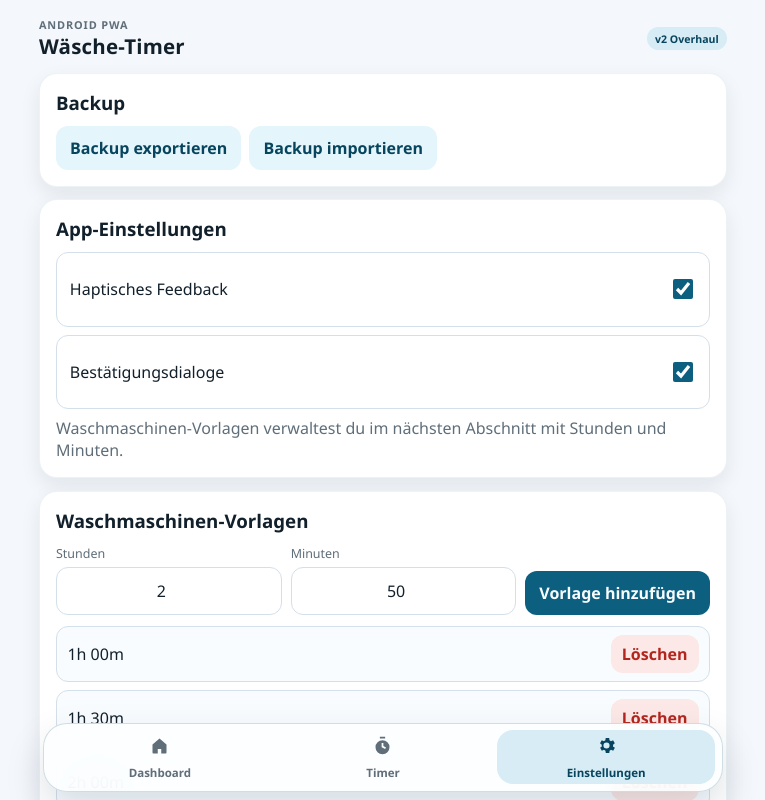
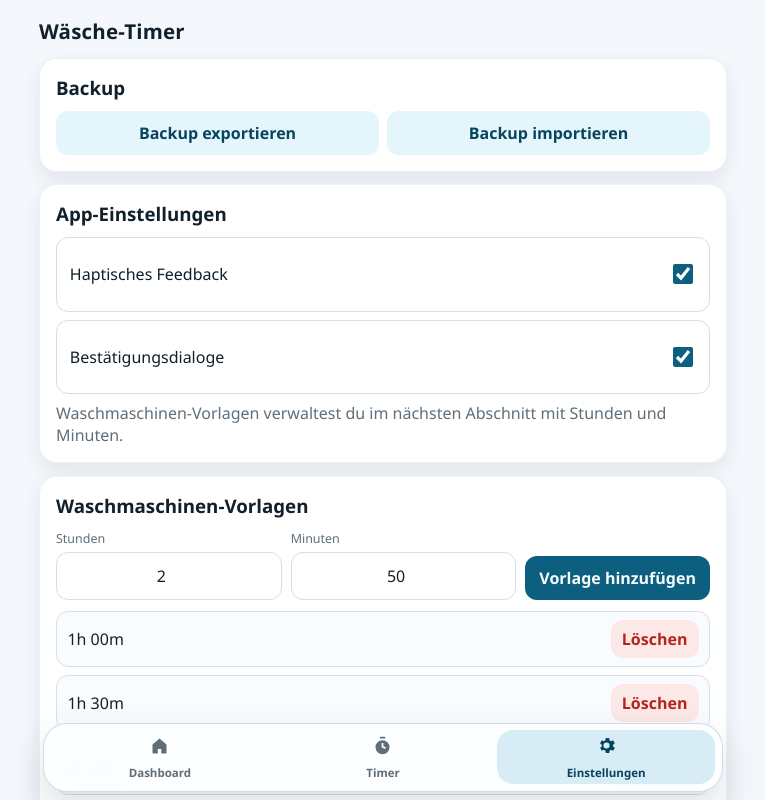
Before and after one commit to blaxcky/wasche-timer-app, a React (Vite) app: page / in a window 1280 px wide. Both pictures are taken after a click on the button "Einstellungen". Shown: the top 800 px of the page, without its empty margins (257-1022 px from the left). Built offline with nearby package versions, Linux system fonts and the light colour scheme.

Commit message:
header und backup buttons bereinit

```diff
--- a/src/app/App.tsx
+++ b/src/app/App.tsx
@@ -391,11 +391,7 @@ function AppContent(): JSX.Element {
     <div className="app-root">
       <div className="ambient-bg" aria-hidden="true" />
       <header className="top-bar">
-        <div>
-          <p className="eyebrow">Android PWA</p>
-          <h1>Wäsche-Timer</h1>
-        </div>
-        <span className="status-pill">v2 Overhaul</span>
+        <h1>Wäsche-Timer</h1>
       </header>
 
       <main className="main-pane">
@@ -572,7 +568,7 @@ function AppContent(): JSX.Element {
               <div className="section-head">
                 <h3>Backup</h3>
               </div>
-              <div className="quick-actions">
+              <div className="quick-actions backup-actions">
                 <button className="btn btn-tonal" onClick={exportBackup}>Backup exportieren</button>
                 <button className="btn btn-tonal" onClick={importBackup}>Backup importieren</button>
               </div>
--- a/src/styles.css
+++ b/src/styles.css
@@ -98,15 +98,6 @@ button:focus-visible {
   font-weight: 700;
   font-size: 0.68rem;
   color: var(--muted);
-}
-
-.status-pill {
-  padding: 0.26rem 0.52rem;
-  border-radius: 999px;
-  font-weight: 700;
-  font-size: 0.66rem;
-  background: #d7ecf5;
-  color: var(--primary-strong);
 }
 
 .main-pane {
@@ -224,6 +215,15 @@ button:focus-visible {
   display: flex;
   flex-wrap: wrap;
   gap: 0.5rem;
+}
+
+.backup-actions {
+  flex-wrap: nowrap;
+}
+
+.backup-actions .btn {
+  flex: 1 1 0;
+  min-width: 0;
 }
 
 .maintenance-actions {
```
